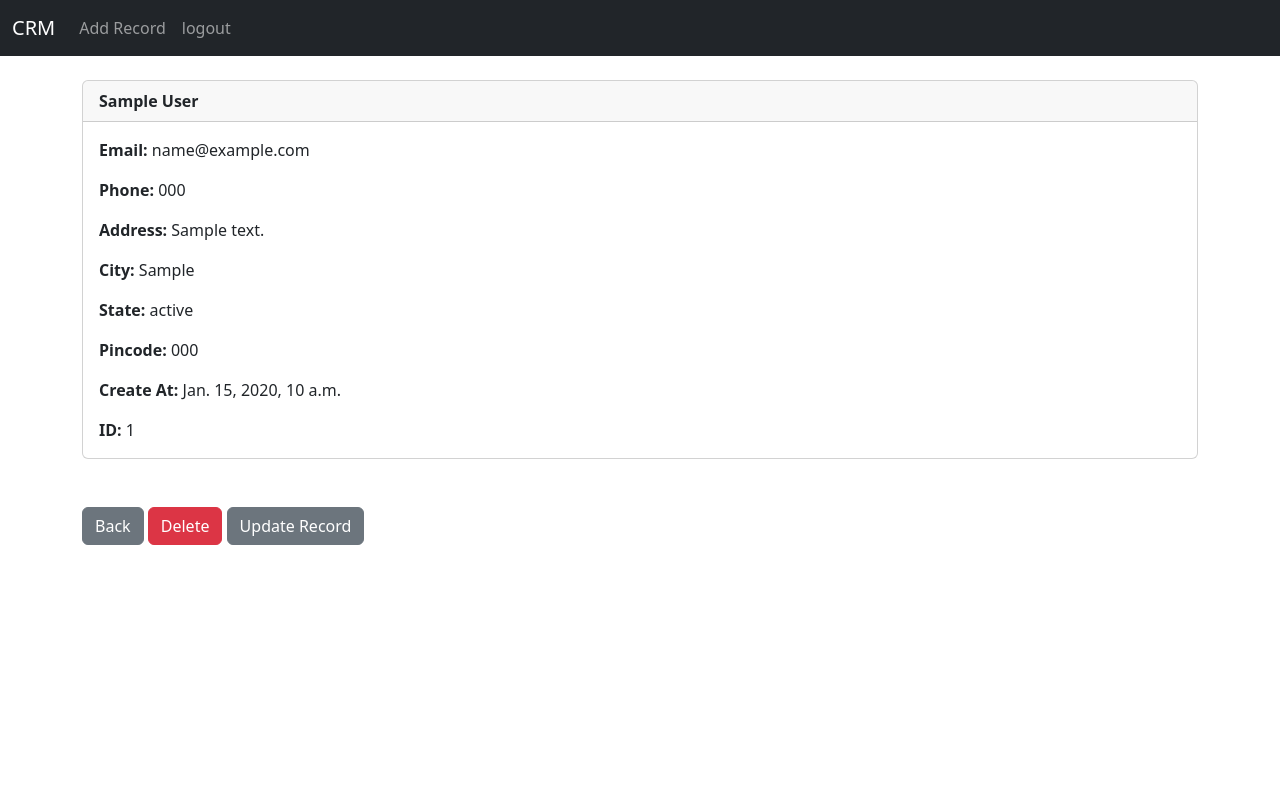
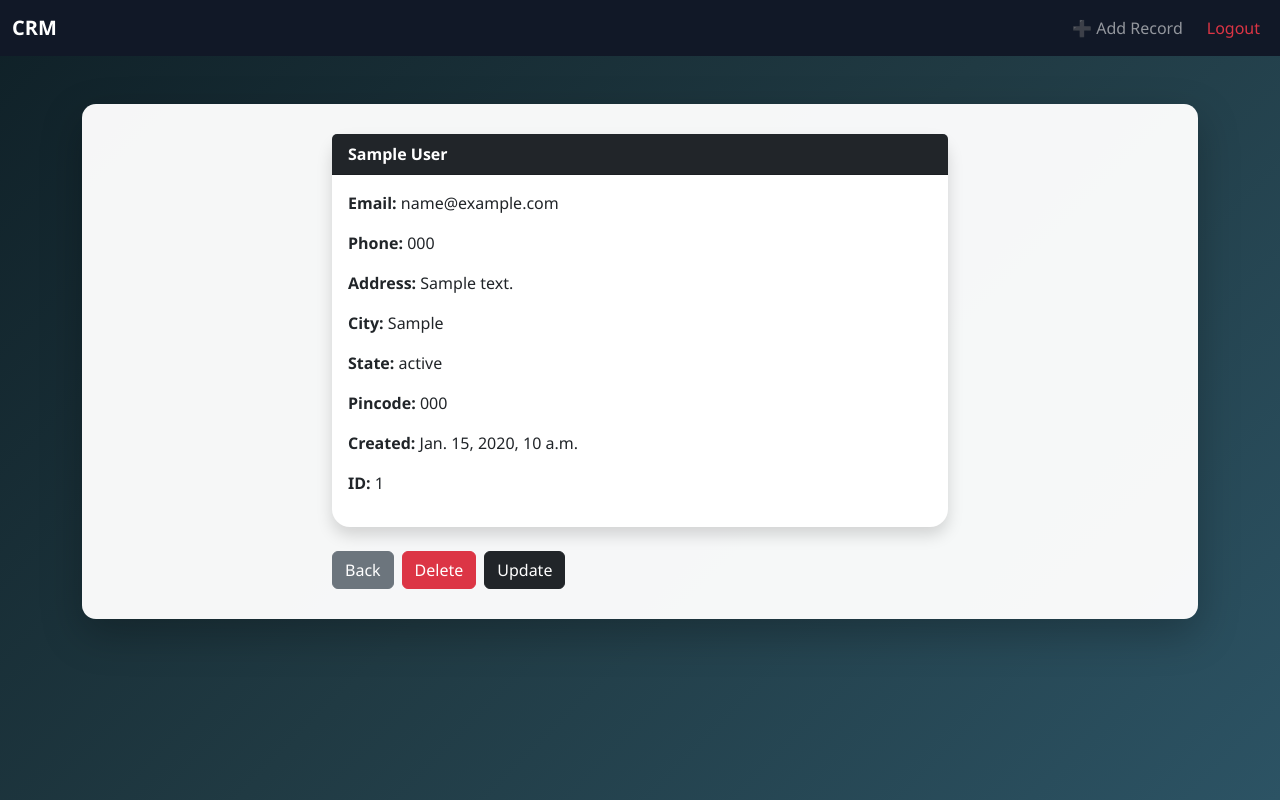
Before and after one commit to Abhay200-web/mini-d-jango-, a Django app: page /record/1 in a window 1280 px wide. Run offline with Django 5.2, Linux system fonts and the light colour scheme; a user stored in the database is signed in; tables that the repository leaves empty hold one stand-in row (values such as "Sample post").

Commit message:
final modified project design

```diff
--- a/website/templates/base.html
+++ b/website/templates/base.html
@@ -4,27 +4,42 @@
     <meta charset="utf-8">
     <meta name="viewport" content="width=device-width, initial-scale=1">
     <title>Django CRM</title>
-    <link href="https://cdn.jsdelivr.net/npm/bootstrap@5.3.8/dist/css/bootstrap.min.css" rel="stylesheet" integrity="sha384-sRIl4kxILFvY47J16cr9ZwB07vP4J8+LH7qKQnuqkuIAvNWLzeN8tE5YBujZqJLB" crossorigin="anonymous">
+    <link href="https://cdn.jsdelivr.net/npm/bootstrap@5.3.8/dist/css/bootstrap.min.css" rel="stylesheet">
+
+    <style>
+      body{
+        background: linear-gradient(135deg,#0f2027,#203a43,#2c5364);
+        min-height:100vh;
+        font-family: "Segoe UI", sans-serif;
+      }
+      .app-container{
+        background: rgba(255,255,255,0.96);
+        border-radius: 14px;
+        padding: 30px;
+        box-shadow: 0 15px 40px rgba(0,0,0,.25);
+      }
+    </style>
   </head>
+
   <body>
     {% include 'navbar.html' %}
-    <div class="container">
-        <br/>
+
+    <div class="container mt-5">
       {% if messages %}
         {% for message in messages %}
+          <!-- ALERT DESIGN UNTOUCHED -->
           <div class="alert alert-warning alert-dismissible fade show" role="alert">
             {{ message }}
-              <button type="button" class="btn-close" data-bs-dismiss="alert" aria-label="Close"></button>
+            <button type="button" class="btn-close" data-bs-dismiss="alert"></button>
           </div>
         {% endfor %}
       {% endif %}
 
-
-        {% block content %}
-        {% endblock %}
+      <div class="app-container">
+        {% block content %}{% endblock %}
+      </div>
     </div>
 
-
-    <script src="https://cdn.jsdelivr.net/npm/bootstrap@5.3.8/dist/js/bootstrap.bundle.min.js" integrity="sha384-FKyoEForCGlyvwx9Hj09JcYn3nv7wiPVlz7YYwJrWVcXK/BmnVDxM+D2scQbITxI" crossorigin="anonymous"></script>
+    <script src="https://cdn.jsdelivr.net/npm/bootstrap@5.3.8/dist/js/bootstrap.bundle.min.js"></script>
   </body>
 </html>
--- a/website/templates/navbar.html
+++ b/website/templates/navbar.html
@@ -1,30 +1,29 @@
-<nav class="navbar navbar-expand-lg navbar-dark bg-dark ">
+<nav class="navbar navbar-expand-lg navbar-dark" style="background:#111827;">
   <div class="container-fluid">
-    <a class="navbar-brand" href="{% url 'home' %}"> CRM</a>
-    <button class="navbar-toggler" type="button" data-bs-toggle="collapse" data-bs-target="#navbarScroll" aria-controls="navbarScroll" aria-expanded="false" aria-label="Toggle navigation">
+    <a class="navbar-brand fw-bold" href="{% url 'home' %}">CRM</a>
+
+    <button class="navbar-toggler" data-bs-toggle="collapse" data-bs-target="#navbarScroll">
       <span class="navbar-toggler-icon"></span>
     </button>
+
     <div class="collapse navbar-collapse" id="navbarScroll">
-      <ul class="navbar-nav me-auto my-2 my-lg-0 navbar-nav-scroll" style="--bs-scroll-height: 100px;">
+      <ul class="navbar-nav ms-auto gap-2">
         {% if user.is_authenticated %}
-
           <li class="nav-item">
-          <a class="nav-link" href="{% url 'add_record' %}">Add Record</a>
+            <a class="nav-link" href="{% url 'add_record' %}">➕ Add Record</a>
           </li>
-
           <li class="nav-item">
-          <a class="nav-link" href="{% url 'logout' %}">logout</a>
+            <a class="nav-link text-danger" href="{% url 'logout' %}">Logout</a>
           </li>
         {% else %}
           <li class="nav-item">
             <a class="nav-link" href="{% url 'register' %}">Register</a>
           </li>
           <li class="nav-item">
-            <a class="nav-link" href="{% url 'home' %}">login</a>
+            <a class="nav-link" href="{% url 'home' %}">Login</a>
           </li>
         {% endif %}
       </ul>
-
     </div>
   </div>
 </nav>
--- a/website/templates/record.html
+++ b/website/templates/record.html
@@ -1,51 +1,29 @@
 {% extends 'base.html' %}
 {% block content %}
 
+<div class="col-md-7 mx-auto">
+  <div class="card shadow border-0" style="border-radius:18px;">
+    <div class="card-header bg-dark text-white fw-bold">
+      {{ customer_record.first_name }} {{ customer_record.last_name }}
+    </div>
 
-<div class="card">
-  <div class="card-header"><strong>
-    	{{ customer_record.first_name }}
-		{{ customer_record.last_name }}</strong>
+    <div class="card-body">
+      <p><strong>Email:</strong> {{ customer_record.email }}</p>
+      <p><strong>Phone:</strong> {{ customer_record.phone }}</p>
+      <p><strong>Address:</strong> {{ customer_record.address }}</p>
+      <p><strong>City:</strong> {{ customer_record.city }}</p>
+      <p><strong>State:</strong> {{ customer_record.state }}</p>
+      <p><strong>Pincode:</strong> {{ customer_record.pincode }}</p>
+      <p><strong>Created:</strong> {{ customer_record.created_at }}</p>
+      <p><strong>ID:</strong> {{ customer_record.id }}</p>
+    </div>
   </div>
-  <div class="card-body">
 
-
-
-<p class="card-text">
-<strong>Email: </strong>{{ customer_record.email }}</p>
-
-<p class="card-text">
-<strong>Phone: </strong>{{ customer_record.phone }}
-</p>
-
-<p class="card-text">
-<strong>Address: </strong>{{ customer_record.address }}</p>
-
-<p class="card-text">
-<strong>City: </strong>{{ customer_record.city }}</p>
-
-<p class="card-text">
-<strong>State: </strong>{{ customer_record.state }}</p>
-
-<p class="card-text">
-<strong>Pincode: </strong>{{ customer_record.pincode }}</p>
-
-<p class="card-text">
-<strong>Create At: </strong>{{ customer_record.created_at }}</p>
-
-<p class="card-text">
-<strong>ID: </strong>{{ customer_record.id }}</p>
-
-
+  <div class="d-flex gap-2 mt-4">
+    <a class="btn btn-secondary" href="{% url 'home' %}">Back</a>
+    <a class="btn btn-danger" href="{% url 'delete_record' customer_record.id %}">Delete</a>
+    <a class="btn btn-dark" href="{% url 'update_record' customer_record.id %}">Update</a>
   </div>
 </div>
 
-<br/><br/>
-<a href="{% url 'home' %}" class="btn btn-secondary">Back</a>
-
-<a href="{% url 'delete_record' customer_record.id %}" class="btn btn-danger">Delete</a>
-
-<a href="{% url 'update_record' customer_record.id %}" class="btn btn-secondary">Update Record</a>
-
-
 {% endblock %}
```
Also changed, not shown: website/templates/add_record.html (+28 -10 lines), website/templates/home.html (+16 -33 lines), website/templates/register.html (+10 -13 lines), website/templates/update_record.html (+29 -9 lines). Lines whose indentation alone changed are shown as unchanged.
